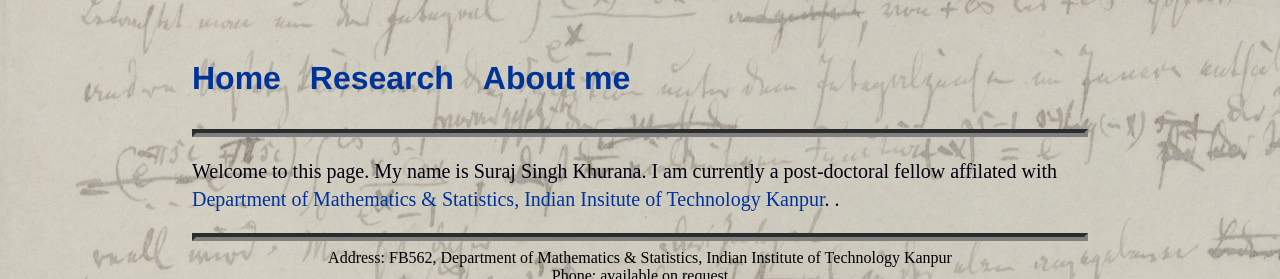
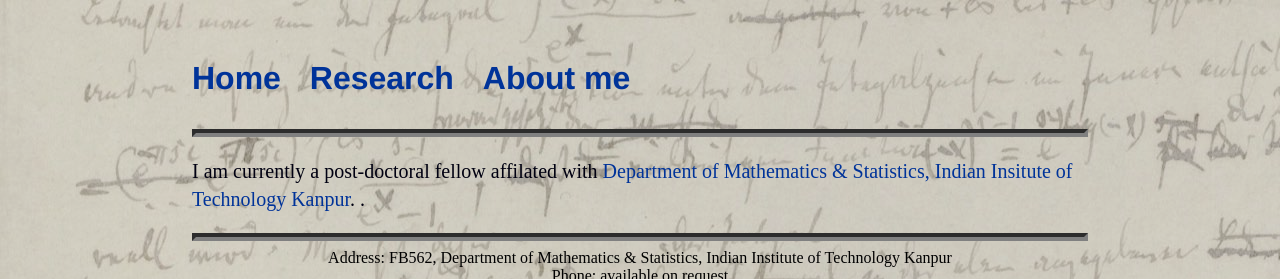
Before and after one commit to Suraj-Singh-Khurana/Suraj-Singh-Khurana.github.io, a Jekyll site: the page built from index.html, in a window 1280 px wide, cut to the strip 0-279 px from the top of the page. Built offline with Jekyll 4.4.1, drawn with Linux system fonts in a browser that asks for light colours.

Commit message:
Update index.html

```diff
--- a/index.html
+++ b/index.html
@@ -5,7 +5,7 @@ title: Dr. Suraj Singh Khurana
 <div class="blurb">
 	<!--<h1>Hi there, I'm Suraj!</h1>
 	<h1 style="font-size:30px;">Personal web page of Suraj!</h1>-->
-	<p style="font-size:20px;">Welcome to this page. My name is Suraj Singh Khurana. I am currently a post-doctoral fellow affilated with
+	<p style="font-size:20px;">I am currently a post-doctoral fellow affilated with
 		<a href="https://www.iitk.ac.in/math/">Department of Mathematics & Statistics,</a>
 		<a href="https://www.iitk.ac.in/">Indian Insitute of Technology Kanpur</a>.
 </a>.
```
